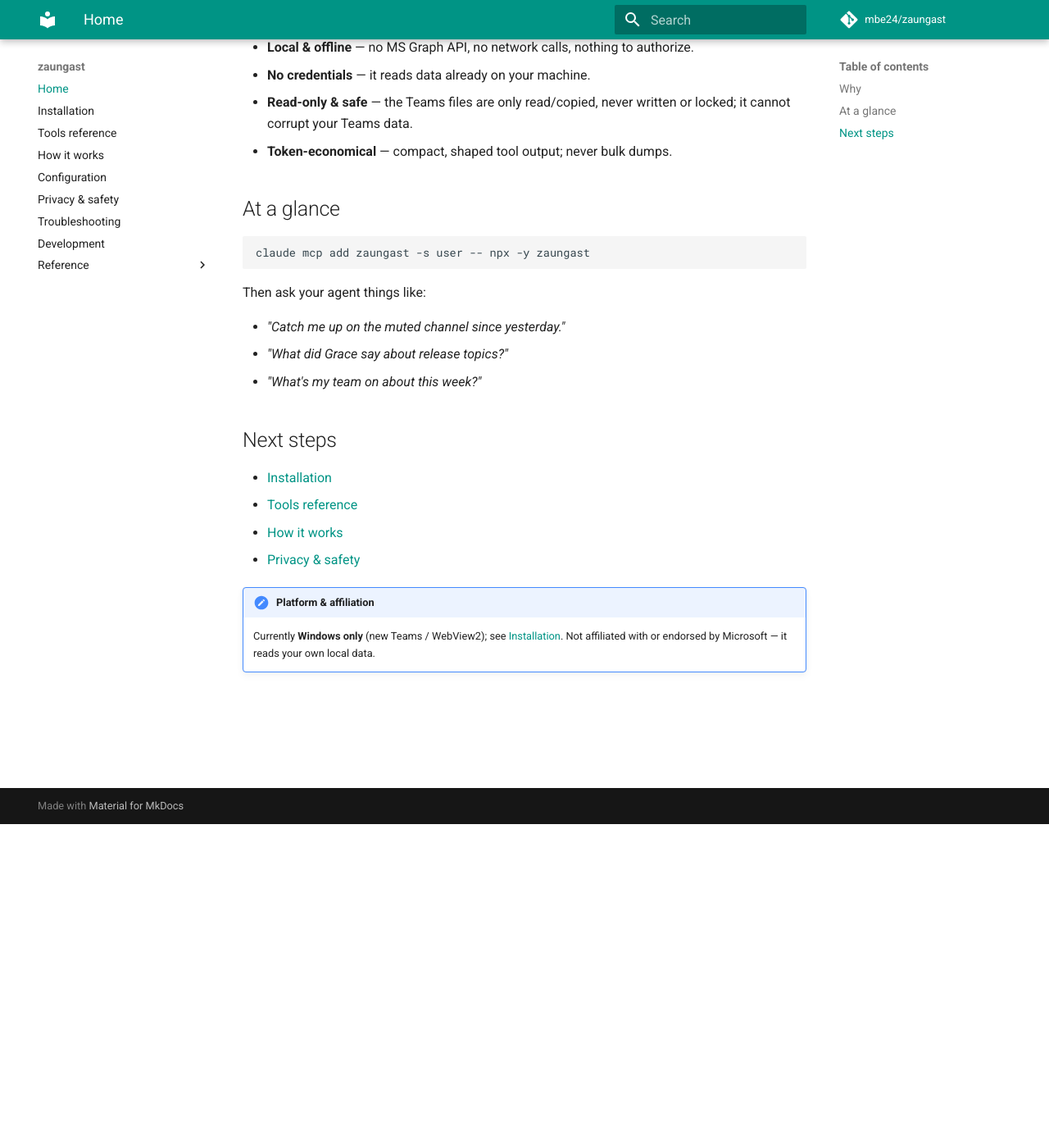
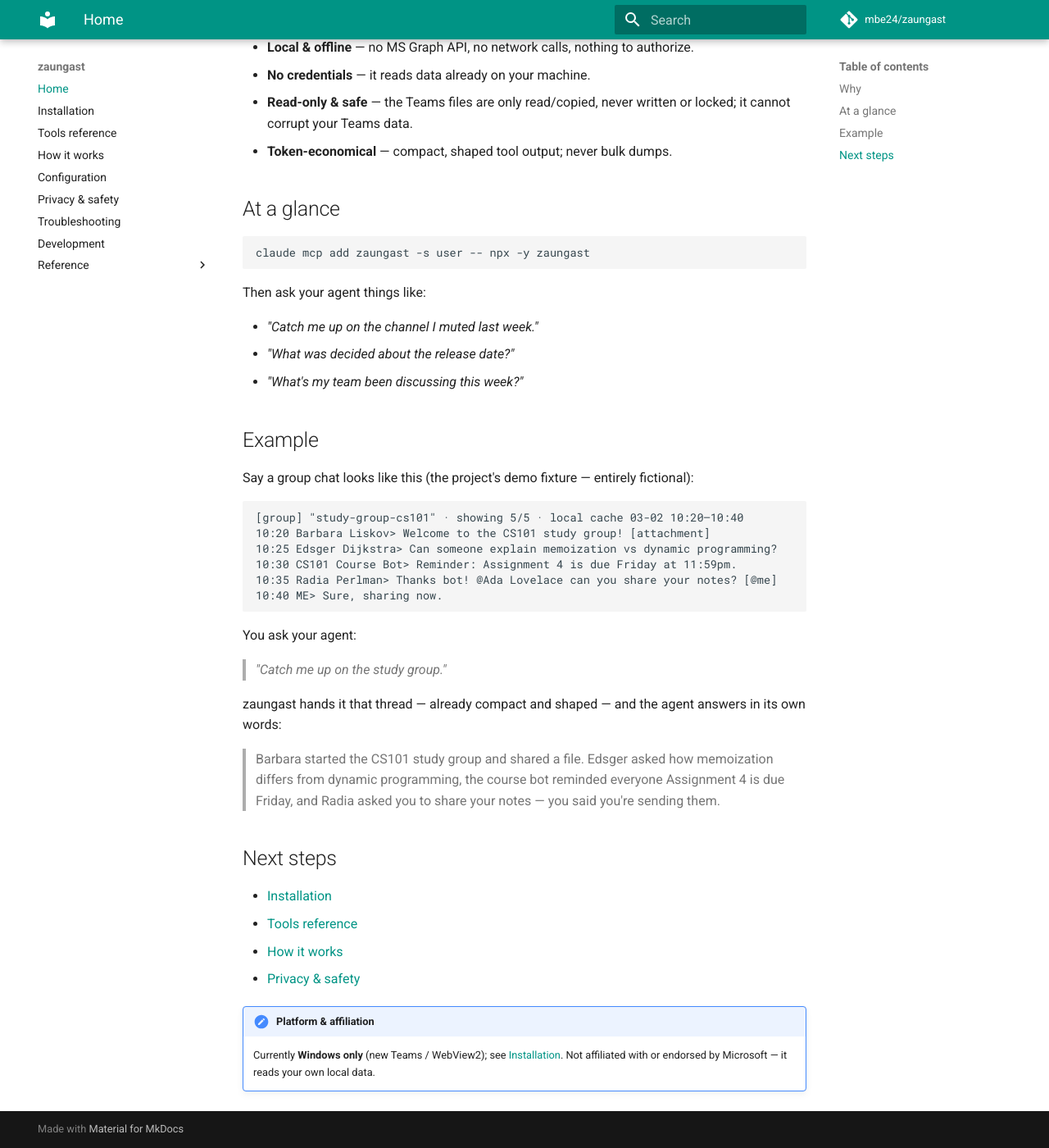
Before and after one commit to mbe24/zaungast, an MkDocs documentation site: the page built from docs/index.md, in a window 1280 px wide and 1400 px high, scrolled down 395 px. Shown: the whole window at 82% size. Built offline with MkDocs 1.6.1 and Material for MkDocs 9.7.7, drawn with Linux system fonts in a browser that asks for light colours; comment, search, counter and statistics services are not loaded.

Commit message:
docs: revise and add examples

````diff
--- a/docs/index.md
+++ b/docs/index.md
@@ -24,9 +24,33 @@
 
 Then ask your agent things like:
 
-- *"Catch me up on the muted channel since yesterday."*
-- *"What did Grace say about release topics?"*
-- *"What's my team on about this week?"*
+- *"Catch me up on the channel I muted last week."*
+- *"What was decided about the release date?"*
+- *"What's my team been discussing this week?"*
+
+## Example
+
+Say a group chat looks like this (the project's demo fixture — entirely fictional):
+
+```
+[group] "study-group-cs101" · showing 5/5 · local cache 03-02 10:20–10:40
+10:20 Barbara Liskov> Welcome to the CS101 study group! [attachment]
+10:25 Edsger Dijkstra> Can someone explain memoization vs dynamic programming?
+10:30 CS101 Course Bot> Reminder: Assignment 4 is due Friday at 11:59pm.
+10:35 Radia Perlman> Thanks bot! @Ada Lovelace can you share your notes? [@me]
+10:40 ME> Sure, sharing now.
+```
+
+You ask your agent:
+
+> *"Catch me up on the study group."*
+
+zaungast hands it that thread — already compact and shaped — and the agent answers in its
+own words:
+
+> Barbara started the CS101 study group and shared a file. Edsger asked how memoization
+> differs from dynamic programming, the course bot reminded everyone Assignment 4 is due
+> Friday, and Radia asked you to share your notes — you said you're sending them.
 
 ## Next steps
 
````
Also changed, not shown: README.md (+3 -3 lines), 2 other files.
